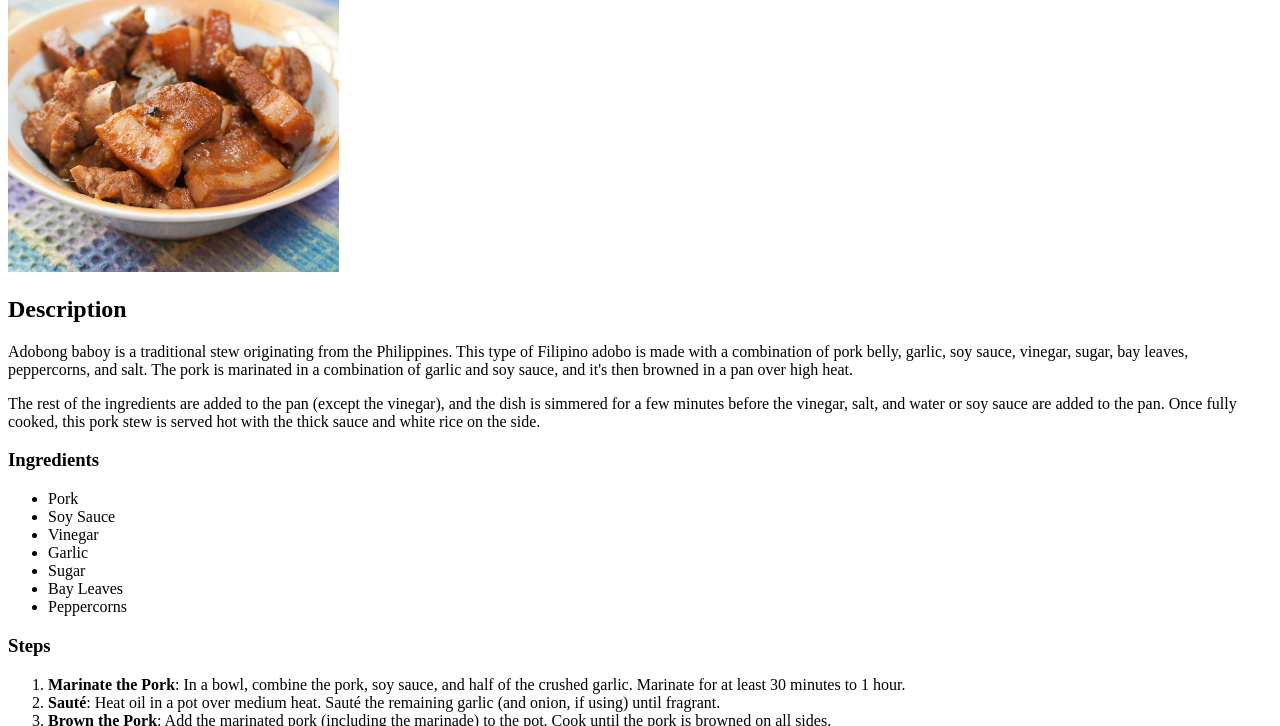
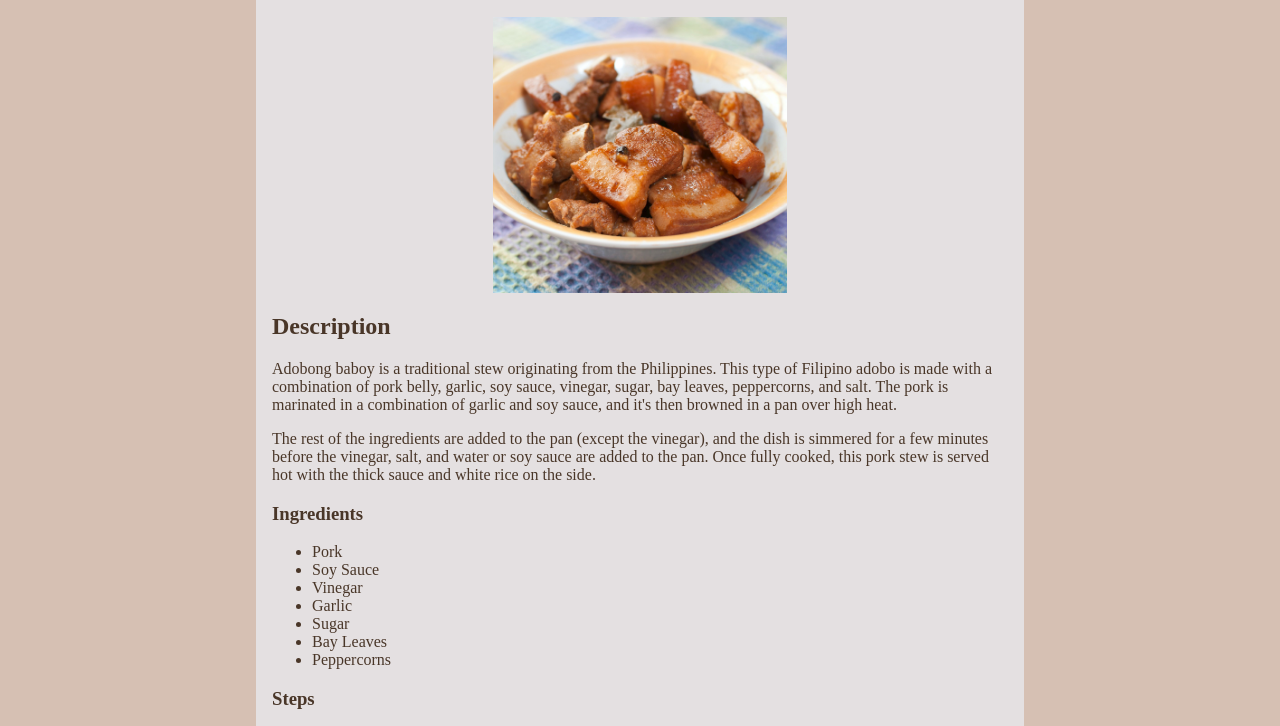
Before and after one commit to jurel11/odin-recipes, a plain HTML site: page recipes/adobo.html in a window 1280 px wide. Shown: the part 118-844 px from the top of the page. Drawn offline with Linux system fonts and the light colour scheme; the site is published under a folder, as on GitHub Pages, so addresses that start at the root find nothing.

Commit message:
Edit the file path of my CSS link in Odin-recipes project

```diff
--- a/recipes/adobo.html
+++ b/recipes/adobo.html
@@ -4,7 +4,7 @@
     <meta charset="UTF-8" />
     <meta name="viewport" content="width=device-width, initial-scale=1.0" />
     <title>Document</title>
-    <link rel="stylesheet" href="/css/style.css" />
+    <link rel="stylesheet" href="../css/style.css" />
   </head>
   <body>
     <div class="container menu">
```
Also changed, not shown: recipes/inasalManok.html (+1 -1 lines), recipes/lechonBaboy.html (+1 -1 lines).
